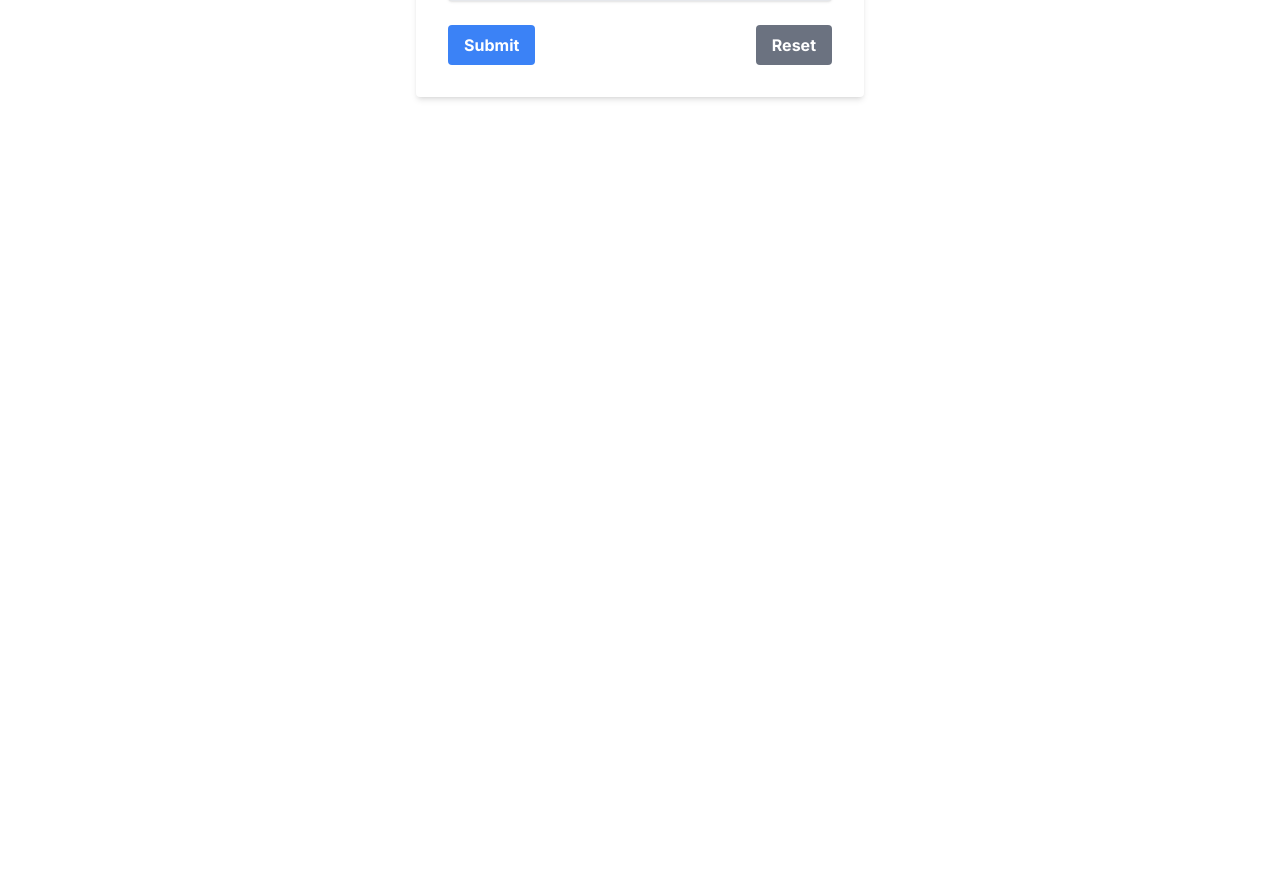
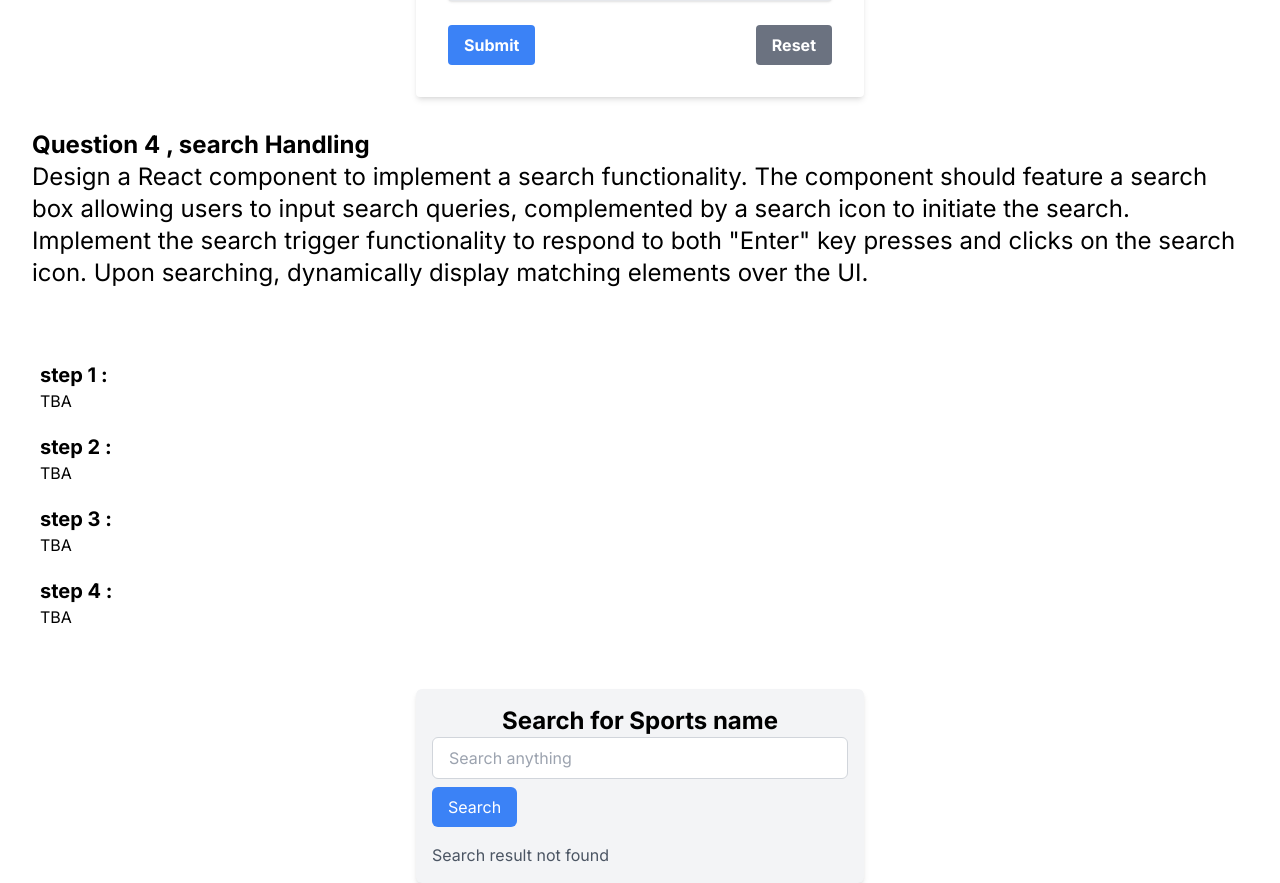
Before and after one commit to Sakib-203-15-3883/Learn-React-in-depth, a Next.js app: page /conceptual_practice in a window 1280 px wide. Shown: the part 2603-3486 px from the top of the page. Before the commit the page ends 2716 px from the top, so only its background shows below. Built offline with nearby package versions, Linux system fonts and the light colour scheme.

Commit message:
question 4

```diff
--- a/src/app/conceptual_practice/page.jsx
+++ b/src/app/conceptual_practice/page.jsx
@@ -1,8 +1,9 @@
-"use client"
+"use client";
 import Renders_Card from "@/components/conceptual_practice/question1/index";
-import ConditionalRendering from "@/components/conceptual_practice/question2/index"
+import ConditionalRendering from "@/components/conceptual_practice/question2/index";
 
-import FormComponent1 from "@/components/conceptual_practice/question3/form1"
+import SearchComponent1 from "@/components/conceptual_practice/question4/search";
+import FormComponent1 from "@/components/conceptual_practice/question3/form1";
 const Conceptual_practice = () => {
   return (
     <>
@@ -48,66 +49,118 @@ const Conceptual_practice = () => {
           <span className="font-bold">Question 2 , Conditional Rendering</span>
           <br />
           Implement a component that conditionally renders different content
-          based on a prop value (e.g., showing different list of items based on user clicked).
+          based on a prop value (e.g., showing different list of items based on
+          user clicked).
         </h1>
         <ul className="m-5 p-5">
           <li className="mt-5 mb-5">
             <span className="font-bold text-xl">step 1 :</span>
             <br />
-            First we create 2 buttons . users may select 1 button at a time . so, we need to identify that which button was selected . that,s why , we pass a unique string during onClick attribute . Based on that unique key , we render a list
+            First we create 2 buttons . users may select 1 button at a time .
+            so, we need to identify that which button was selected . that,s why
+            , we pass a unique string during onClick attribute . Based on that
+            unique key , we render a list
           </li>
 
           <li className="mt-5 mb-5">
             <span className="font-bold text-xl">step 2 :</span>
             <br />
-            Now, we need to store that unique key into state . And we pass that state value to a component
+            Now, we need to store that unique key into state . And we pass that
+            state value to a component
           </li>
           <li className="mt-5 mb-5">
             <span className="font-bold text-xl">step 3 :</span>
             <br />
-            new component receive that state value as prop , based on that prop value , it,s return a ui . i mean display a list based on button clicked
+            new component receive that state value as prop , based on that prop
+            value , it,s return a ui . i mean display a list based on button
+            clicked
           </li>
         </ul>
 
         <ConditionalRendering />
       </div>
 
-
-
       {/* ///////   Question 3   //// ///*/}
       <div>
         <h1 className="m-8  text-2xl">
           <span className="font-bold">Question 3 , Form Handling</span>
           <br />
-          Build a form component with input fields for name and email. Implement an event handler to capture input values and display them on submission. Add basic reset feature .
+          Build a form component with input fields for name and email. Implement
+          an event handler to capture input values and display them on
+          submission. Add basic reset feature .
         </h1>
         <ul className="m-5 p-5">
           <li className="mt-5 mb-5">
             <span className="font-bold text-xl">step 1 :</span>
             <br />
-            At first , i create a basic form structure with [ form , label ,input and submit element ] to receive user name and email .
+            At first , i create a basic form structure with [ form , label
+            ,input and submit element ] to receive user name and email .
           </li>
 
           <li className="mt-5 mb-5">
             <span className="font-bold text-xl">step 2 :</span>
             <br />
-            now i need to handle or store that user data . so , i create an object to store name and email . initially values were empty string . user information mat change over time , so i create a state and pass that object as initial value .
+            now i need to handle or store that user data . so , i create an
+            object to store name and email . initially values were empty string
+            . user information mat change over time , so i create a state and
+            pass that object as initial value .
           </li>
           <li className="mt-5 mb-5">
             <span className="font-bold text-xl">step 3 :</span>
             <br />
-            now , i use event handler function to store user input data to object . first , i copy previous object with spread operator . and then updated with new value .
+            now , i use event handler function to store user input data to
+            object . first , i copy previous object with spread operator . and
+            then updated with new value .
+          </li>
+
+          <li className="mt-5 mb-5">
+            <span className="font-bold text-xl">step 4 :</span>
+            <br />i added reset feature and and display that user input
+            information over UI .
+          </li>
+        </ul>
+
+        <FormComponent1 />
+      </div>
+
+      {/* ///////   Question 4   //// ///*/}
+      <div>
+        <h1 className="m-8  text-2xl">
+          <span className="font-bold">Question 4 , search Handling</span>
+          <br />
+          Design a React component to implement a search functionality. The
+          component should feature a search box allowing users to input search
+          queries, complemented by a search icon to initiate the search.
+          Implement the search trigger functionality to respond to both "Enter"
+          key presses and clicks on the search icon. Upon searching, dynamically
+          display matching elements over the UI.
+        </h1>
+        <ul className="m-5 p-5">
+          <li className="mt-5 mb-5">
+            <span className="font-bold text-xl">step 1 :</span>
+            <br />
+            TBA
+          </li>
+
+          <li className="mt-5 mb-5">
+            <span className="font-bold text-xl">step 2 :</span>
+            <br />
+            TBA
+          </li>
+          <li className="mt-5 mb-5">
+            <span className="font-bold text-xl">step 3 :</span>
+            <br />
+            TBA
           </li>
 
           <li className="mt-5 mb-5">
             <span className="font-bold text-xl">step 4 :</span>
             <br />
-            i added reset feature and and display that user input information over UI .
+            TBA
           </li>
         </ul>
 
-
-        <FormComponent1 />
+        <SearchComponent1 />
       </div>
     </>
   );
--- /dev/null
+++ b/src/components/conceptual_practice/question4/search.jsx
@@ -0,0 +1,90 @@
+import { useState } from "react";
+
+const SearchComponent1 = () => {
+  const [searchQuery, setSearchQuery] = useState("");
+  const [searchResult, setSearchResult] = useState([]);
+
+  const sportsName = ["Soccer (Football)",
+    "Cricket",
+    "Basketball",
+    "Hockey (Field Hockey or Ice Hockey)",
+    "Tennis",
+    "Baseball",
+    "Rugby",
+    "Golf",
+    "Athletics (Track and Field)",
+    "Swimming",
+    "Boxing",
+    "Martial Arts (e.g., Karate, Judo, Taekwondo)",
+    "Cycling",
+    "Volleyball",
+    "Badminton",
+    "Table Tennis",
+    "American Football",
+    "Wrestling",
+    "Gymnastics",
+    "Skiing (Alpine, Cross-Country, Freestyle)",
+    "Snowboarding",
+    "Sailing",
+    "Rowing",
+    "Fencing",
+    "Equestrian (e.g., Horse Racing, Show Jumping)",
+    "Weightlifting",
+    "Archery",
+    "Surfing",
+    "Diving",
+    "Motorsports (e.g., Formula 1, NASCAR)",];
+
+  const handleOnChange = (e) => {
+    setSearchQuery(e.target.value);
+  };
+
+  const handleOnKeyDown = (e) => {
+    if (e.key === "Enter") {
+      handleSearch();
+    }
+  };
+
+  const handleSearch = () => {
+    const result = sportsName.filter((item) => {
+      return item.toLowerCase().includes(searchQuery.toLowerCase());
+    });
+
+    setSearchResult(result);
+  };
+
+  return (
+    <div className="mx-auto max-w-md p-4 bg-gray-100 shadow-md rounded-md">
+      <center className="text-2xl font-bold">Search for Sports name </center>
+      <input
+        type="text"
+        placeholder="Search anything"
+        value={searchQuery}
+        onChange={handleOnChange}
+        onKeyDown={handleOnKeyDown}
+        className="w-full px-4 py-2 border border-gray-300 rounded-md focus:outline-none focus:ring focus:border-blue-300"
+      />
+
+      <button
+        onClick={handleSearch}
+        className="mt-2 px-4 py-2 bg-blue-500 text-white rounded-md hover:bg-blue-600 focus:outline-none focus:ring focus:border-blue-300"
+      >
+        Search
+      </button>
+
+      {searchResult.length === 0 ? (
+        <p className="mt-4 text-gray-600">Search result not found</p>
+      ) : (
+        <div className="mt-4">
+          {searchResult.map((result, index) => (
+            <div key={index} className="bg-white p-2 border rounded-md">
+              {result}
+            </div>
+          ))}
+        </div>
+      )}
+    </div>
+  );
+};
+
+export default SearchComponent1;
```
